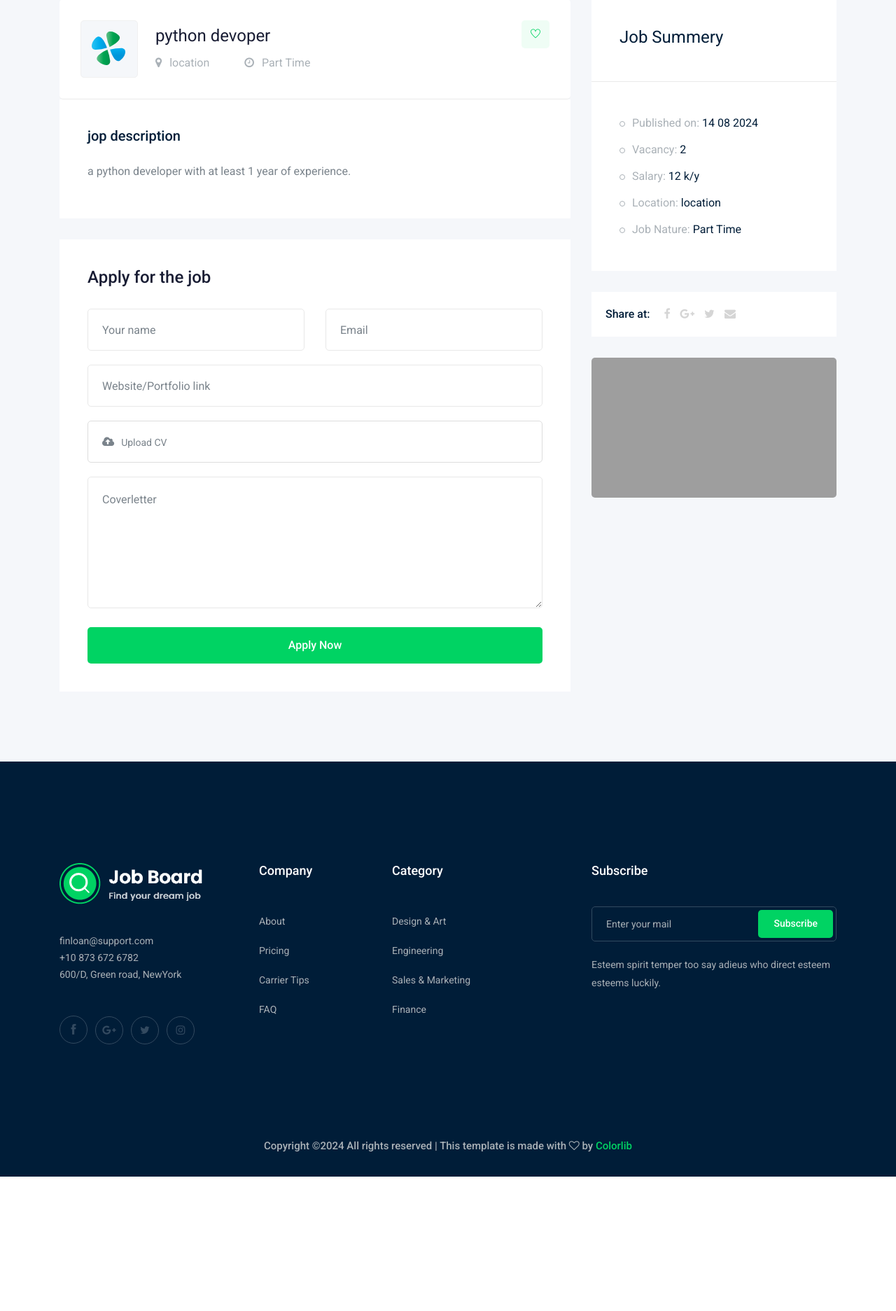
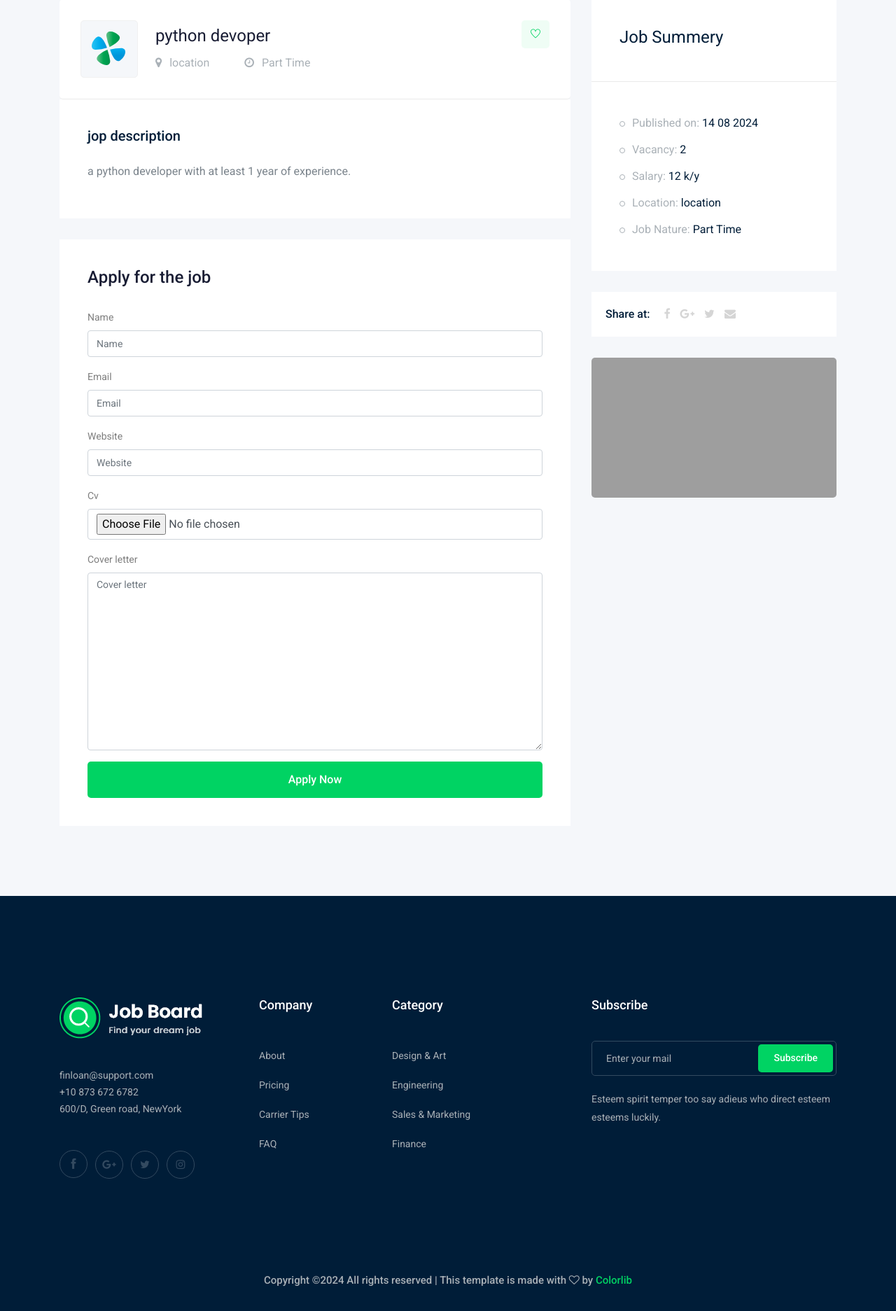
Before and after one commit to hammoda711/job-board-django-py, a Django app: a page that uses job/templates/job/job_details.html in a window 1280 px wide. Shown: the part 476-2349 px from the top of the page at 70% size. Before the commit the page ends 2157 px from the top, so only its background shows below. Run offline with Django 5.2, Linux system fonts and the light colour scheme; data comes from the database, SQL or seed files in the repository; both versions use the stored data as it was after the commit; a map, chart or similar area stays blank; some libraries are stand-ins or nearby versions; grey boxes are pictures that could not be loaded.

Commit message:
dealing with forms-model form-

```diff
--- a/job/admin.py
+++ b/job/admin.py
@@ -1,9 +1,10 @@
 from django.contrib import admin
 
 # Register your models here.
-from .models import Job,Category
+from .models import Job,Category,Apply
 
 
 
 admin.site.register(Job)
 admin.site.register(Category)
+admin.site.register(Apply)
--- /dev/null
+++ b/job/forms.py
@@ -0,0 +1,9 @@
+from django import forms
+from .models import Apply
+
+
+
+class ApplyForm(forms.ModelForm):
+    class Meta:
+        model=Apply
+        fields = ['name','email','website','cv', 'cover_letter']
--- a/job/models.py
+++ b/job/models.py
@@ -43,3 +43,17 @@ class Category(models.Model):
     name = models.CharField(max_length=25)
     def __str__(self):
         return self.name
+
+
+class Apply(models.Model):
+    job= models.ForeignKey(Job, related_name='apply_job',on_delete=models.CASCADE)
+    name=models.CharField(max_length=50)
+    email=models.EmailField( max_length=100)
+    website=models.URLField()
+    cv=models.FileField(upload_to="apply/")
+    cover_letter=models.TextField(max_length=500)
+    created_at = models.DateTimeField(auto_now=True)
+
+
+    def __str__(self):
+        return self.name
--- a/job/templates/job/job_details.html
+++ b/job/templates/job/job_details.html
@@ -1,5 +1,5 @@
 {% extends "base.html" %}
-
+{% load bootstrap4 %}
     {% block body %}
 
         <!-- bradcam_area  -->
@@ -54,46 +54,13 @@
                         </div>
                         <div class="apply_job_form white-bg">
                             <h4>Apply for the job</h4>
-                            <form action="#">
-                                <div class="row">
-                                    <div class="col-md-6">
-                                        <div class="input_field">
-                                            <input type="text" placeholder="Your name">
-                                        </div>
-                                    </div>
-                                    <div class="col-md-6">
-                                        <div class="input_field">
-                                            <input type="text" placeholder="Email">
-                                        </div>
-                                    </div>
-                                    <div class="col-md-12">
-                                        <div class="input_field">
-                                            <input type="text" placeholder="Website/Portfolio link">
-                                        </div>
-                                    </div>
-                                    <div class="col-md-12">
-                                        <div class="input-group">
-                                            <div class="input-group-prepend">
-                                            <button type="button" id="inputGroupFileAddon03"><i class="fa fa-cloud-upload" aria-hidden="true"></i>
-                                            </button>
-                                            </div>
-                                            <div class="custom-file">
-                                            <input type="file" class="custom-file-input" id="inputGroupFile03" aria-describedby="inputGroupFileAddon03">
-                                            <label class="custom-file-label" for="inputGroupFile03">Upload CV</label>
-                                            </div>
-                                        </div>
-                                    </div>
-                                    <div class="col-md-12">
-                                        <div class="input_field">
-                                            <textarea name="#" id="" cols="30" rows="10" placeholder="Coverletter"></textarea>
-                                        </div>
-                                    </div>
-                                    <div class="col-md-12">
-                                        <div class="submit_btn">
-                                            <button class="boxed-btn3 w-100" type="submit">Apply Now</button>
-                                        </div>
-                                    </div>
-                                </div>
+                            <form method= "POST", enctype="multipart/form-data">
+                                <form method="post" class="form">
+                                {% csrf_token %}
+                                {% bootstrap_form form %}
+                                {% buttons %}
+                                <button class="boxed-btn3 w-100" type="submit">Apply Now</button>
+                                {% endbuttons %}
                             </form>
                         </div>
                     </div>
@@ -156,3 +123,4 @@
         </div>
 
     {% endblock body %}
+    <button class="boxed-btn3 w-100" type="submit">Apply Now</button>
--- a/job/views.py
+++ b/job/views.py
@@ -1,6 +1,7 @@
 from django.shortcuts import render
 from .models import Job
 from django.core.paginator import Paginator
+from .forms import ApplyForm
 # Create your views here.
 
 
@@ -20,7 +21,20 @@ def available_jobs(request):
 
 def job_details(request,slug):
     job_details = Job.objects.get(slug=slug)
+
+    if request.method == 'POST':
+        form = ApplyForm(request.POST,request.FILES)
+        if form.is_valid():
+            myform = form.save(commit=False)
+            myform.job = job_details
+            myform.save()
+    else:
+        form= ApplyForm
+
+
+
     context = {
-        'job_details':job_details
+        'job_details':job_details,
+        'form': form
     }
     return render(request,'job/job_details.html',context)
--- a/project/settings.py
+++ b/project/settings.py
@@ -43,6 +43,7 @@ INSTALLED_APPS = [
     'contact',
     'accounts',
     'home',
+    'bootstrap4',
 ]
 
 MIDDLEWARE = [
```
Also changed, not shown: db.sqlite3, job/migrations/0009_apply.py (added), job/migrations/0010_apply_job.py (added), job/migrations/0011_apply_created_at.py (added), media/apply/Microsoft.VisualStudio.Services.Icons_1.png (added), media/apply/Microsoft.VisualStudio.Services.Icons_1_98mH6az.png (added), media/apply/Microsoft.VisualStudio.Services.Icons_1_NEbjM56.png (added), media/apply/Microsoft.VisualStudio.Services.Icons_1_wIoKHrV.png (added), media/apply/Microsoft.VisualStudio.Services.Icons_1_yDILmyl.png (added).
